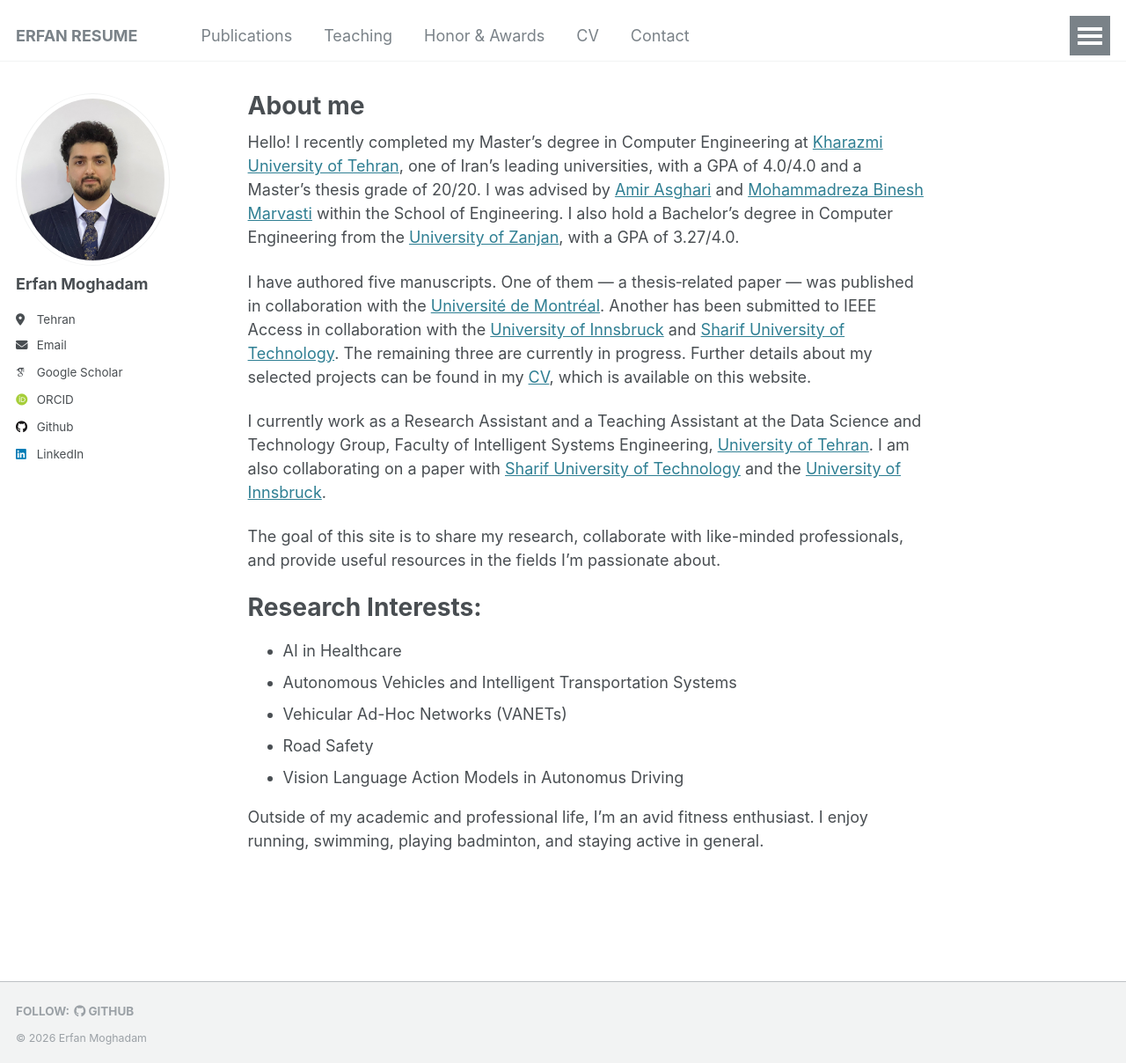
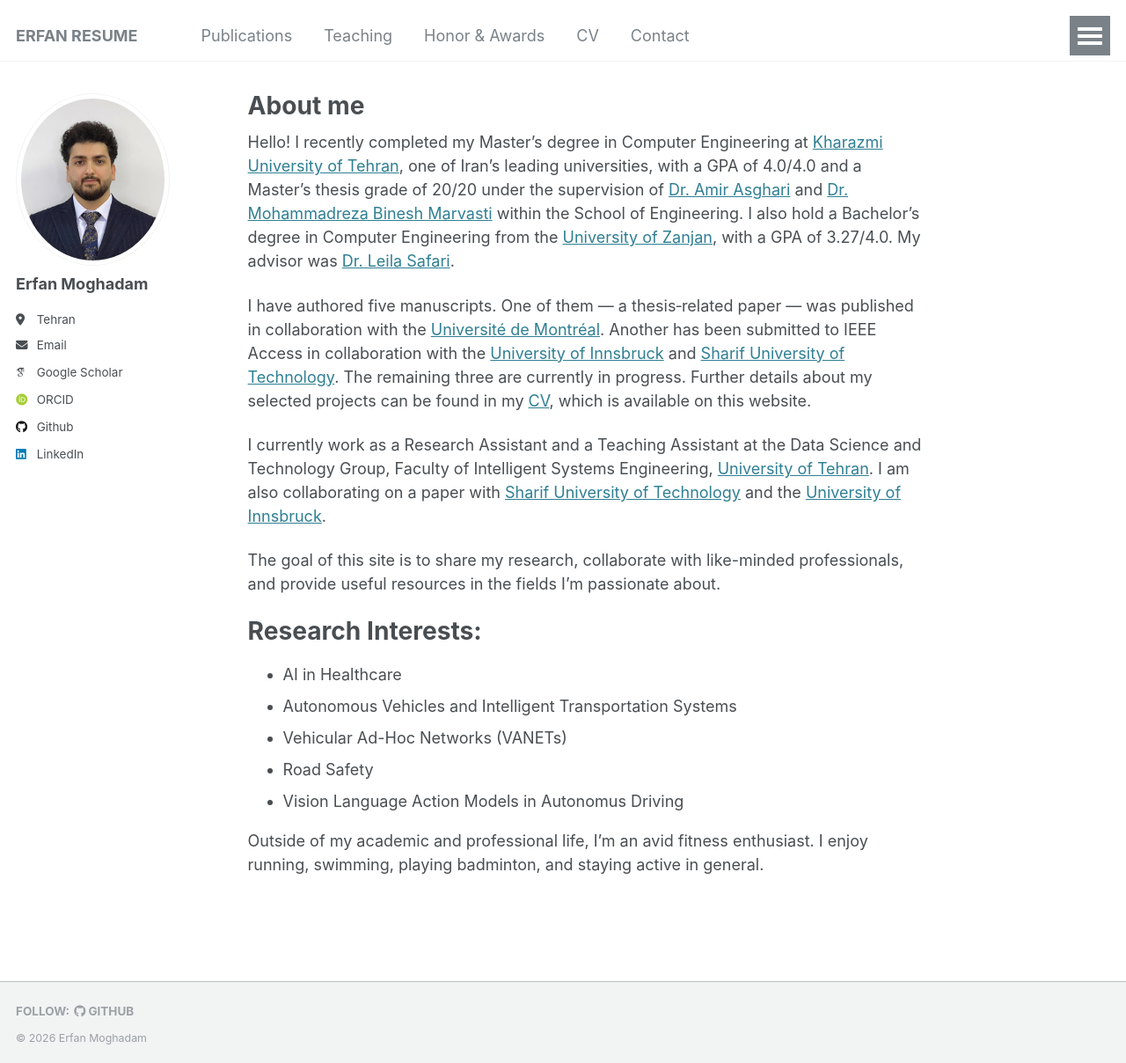
Before and after one commit to erfanresume/erfanresume.github.io, a Jekyll site: the page built from _pages/about.md, in a window 1280 px wide and 1208 px high. Shown: the whole window at 88% size. Built offline with Jekyll 4.4.1, drawn with Linux system fonts in a browser that asks for light colours; some web fonts are replaced.

Commit message:
Update about.md

```diff
--- a/_pages/about.md
+++ b/_pages/about.md
@@ -7,7 +7,7 @@
   - /about.html
 ---
 
-Hello! I recently completed my Master’s degree in Computer Engineering at [Kharazmi University of Tehran](https://khu.ac.ir/en), one of Iran’s leading universities, with a GPA of 4.0/4.0 and a Master’s thesis grade of 20/20. I was advised by [Amir Asghari](https://profile.ut.ac.ir/en/~s.a.asghari) and [Mohammadreza Binesh Marvasti](https://khu.ac.ir/cv/331/Mohammadreza-Binesh-Marvasti) within the School of Engineering. I also hold a Bachelor’s degree in Computer Engineering from the [University of Zanjan](https://www.znu.ac.ir/en), with a GPA of 3.27/4.0.
+Hello! I recently completed my Master’s degree in Computer Engineering at [Kharazmi University of Tehran](https://khu.ac.ir/en), one of Iran’s leading universities, with a GPA of 4.0/4.0 and a Master’s thesis grade of 20/20 under the supervision of [Dr. Amir Asghari](https://profile.ut.ac.ir/en/~s.a.asghari) and [Dr. Mohammadreza Binesh Marvasti](https://khu.ac.ir/cv/331/Mohammadreza-Binesh-Marvasti) within the School of Engineering. I also hold a Bachelor’s degree in Computer Engineering from the [University of Zanjan](https://www.znu.ac.ir/en), with a GPA of 3.27/4.0. My advisor was [Dr. Leila Safari](https://www.znu.ac.ir/members/safari-leila/en).
 
 I have authored five manuscripts. One of them — a thesis‑related paper — was published in collaboration with the [Université de Montréal](https://www.umontreal.ca/). Another has been submitted to IEEE Access in collaboration with the [University of Innsbruck](https://www.uibk.ac.at/en/) and [Sharif University of Technology](https://en.sharif.ir/). The remaining three are currently in progress. Further details about my selected projects can be found in my [CV](https://github.com/erfanresume/erfanresume.github.io/blob/master/files/CV_ErfanMoghadam.pdf), which is available on this website.
 
```
